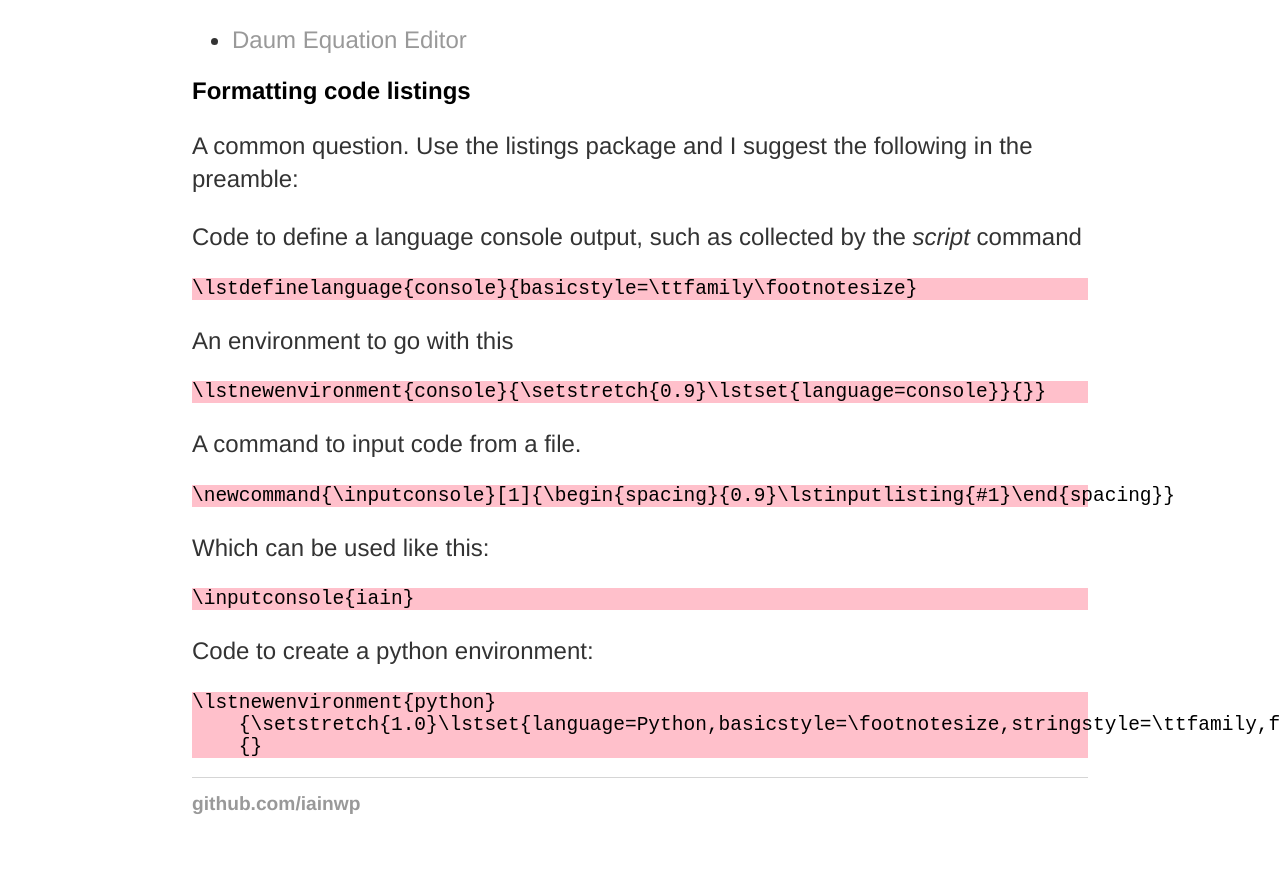
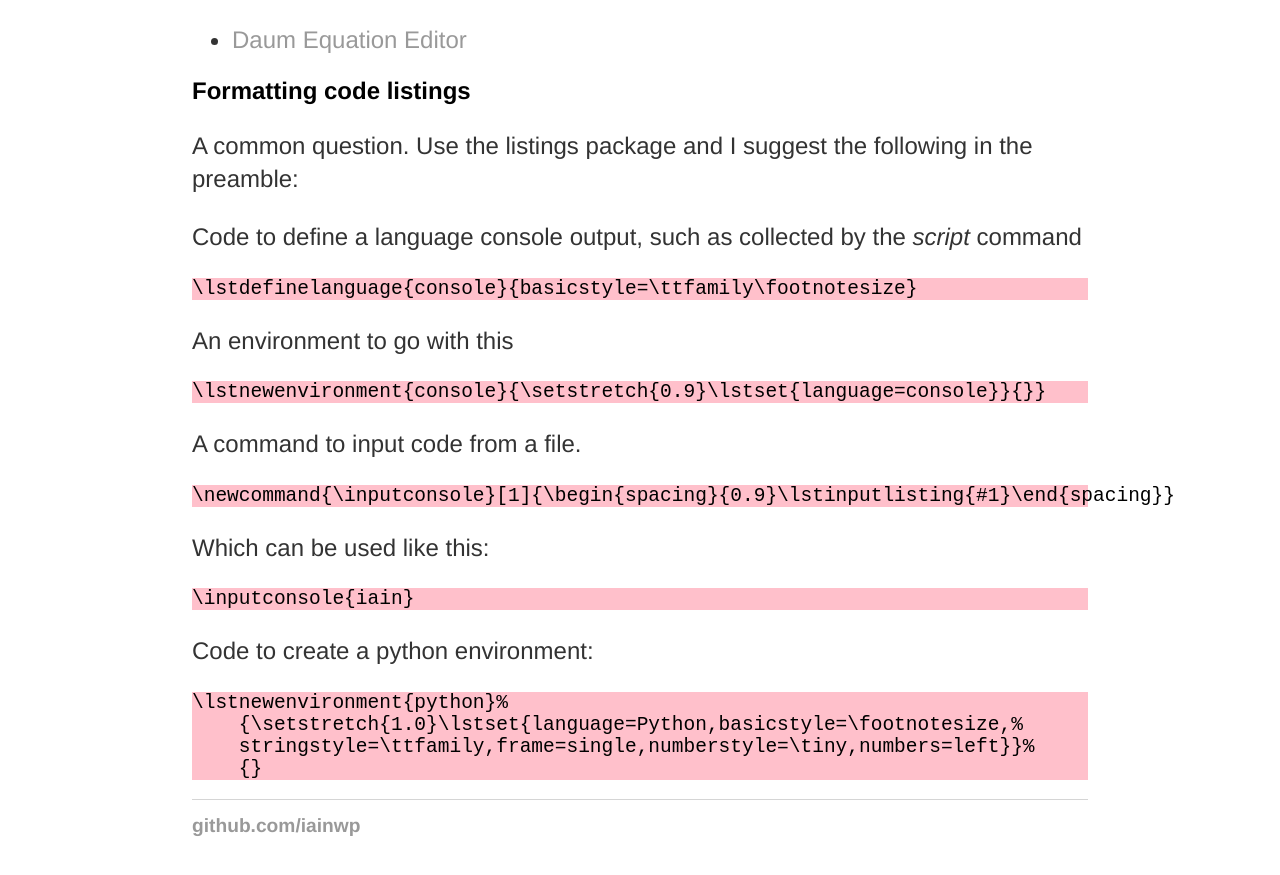
Before and after one commit to iainwp/iainwp.github.io, a Jekyll site: the page built from luthesis/index.html, in a window 1280 px wide and 900 px high, scrolled down 1041 px. Shown: the top 875 px of the window. Built offline with Jekyll 4.4.1, drawn with Linux system fonts in a browser that asks for light colours.

Commit message:
tidy luthesis

```diff
--- a/luthesis/index.html
+++ b/luthesis/index.html
@@ -29,6 +29,7 @@ title: Iain Phillips
 <p>Which can be used like this:</p>
 <pre><code>\inputconsole{iain}</code></pre>
 <p>Code to create a python environment:</p>
-<pre><code>\lstnewenvironment{python}
-    {\setstretch{1.0}\lstset{language=Python,basicstyle=\footnotesize,stringstyle=\ttfamily,frame=single,numberstyle=\tiny,numbers=left}}
+<pre><code>\lstnewenvironment{python}%
+    {\setstretch{1.0}\lstset{language=Python,basicstyle=\footnotesize,%
+    stringstyle=\ttfamily,frame=single,numberstyle=\tiny,numbers=left}}%
     {}</code></pre>
```
